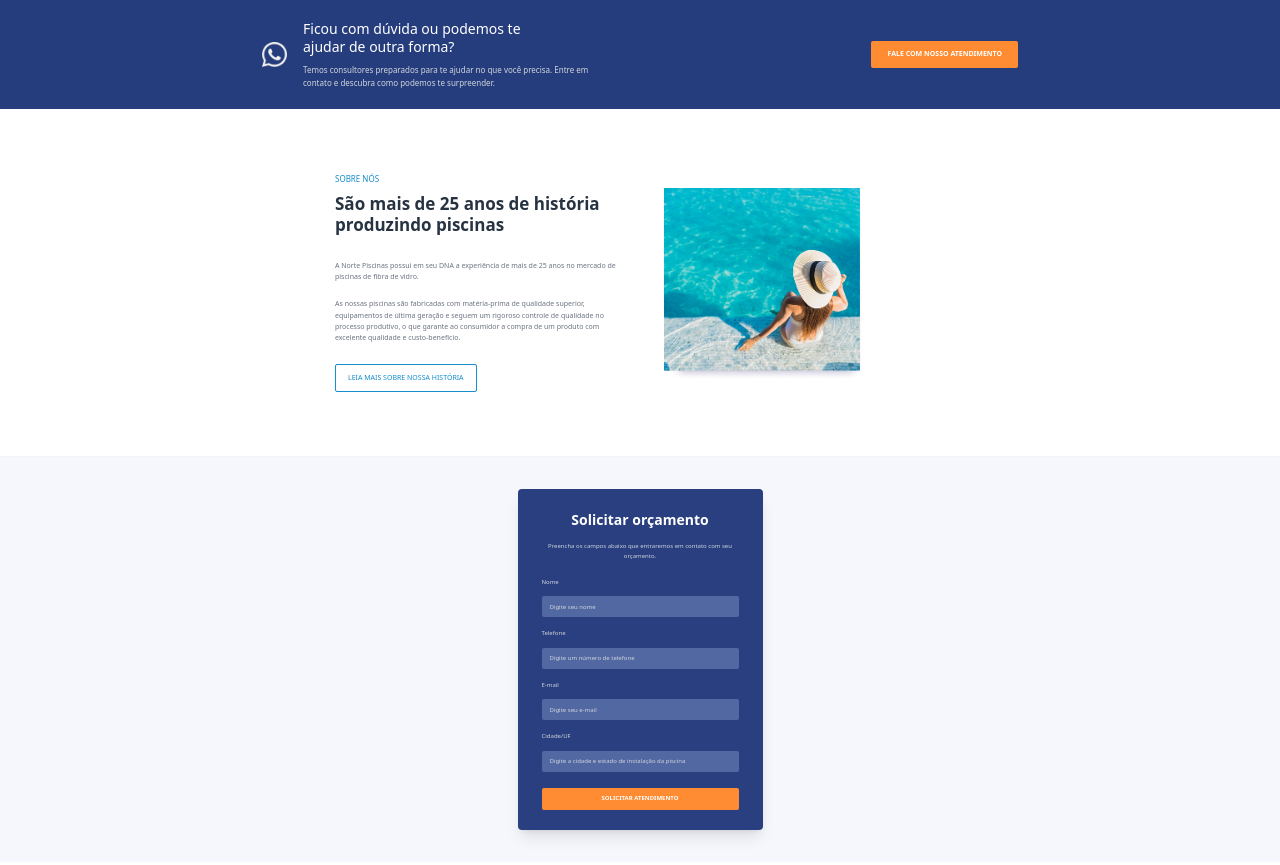
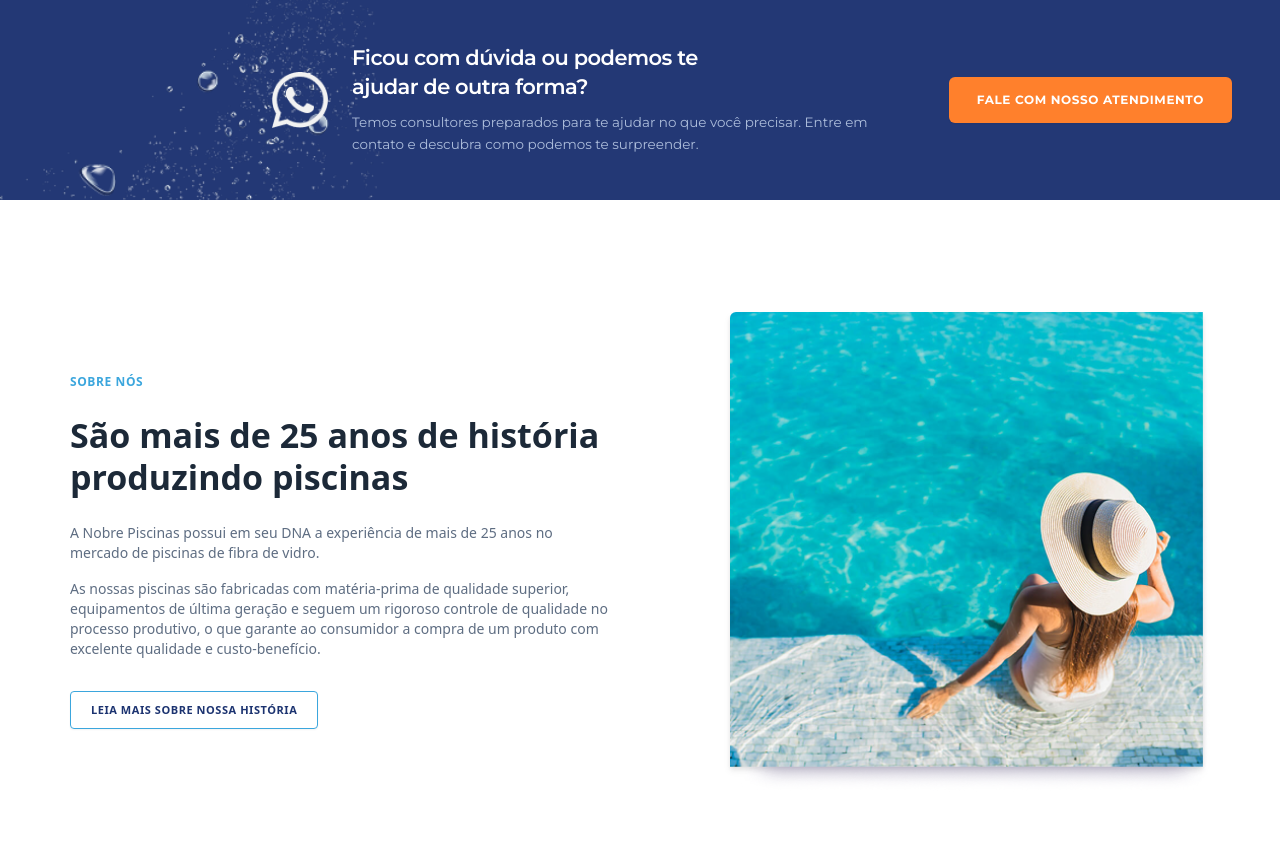
Before and after one commit to lariescolar/winx, a plain HTML site: page index.html in a window 1280 px wide. Shown: the top 865 px of the page. Drawn offline with nearby package versions, Linux system fonts and the light colour scheme.

Commit message:
feat: adiciona seções de suporte, sobre nós e orçamento fiéis ao figma

```diff
--- a/index.html
+++ b/index.html
@@ -12,228 +12,182 @@
   <!-- SEÇÃO: HERO (responsável: integrante B) -->
   <!-- SEÇÃO: CARDS (responsável: integrante C) -->
   <!-- SEÇÃO: FAQ (responsável: integrante D) -->
+    <!-- Importação da fonte Montserrat -->
+    <link rel="preconnect" href="https://fonts.googleapis.com">
+    <link rel="preconnect" href="https://fonts.gstatic.com" crossorigin>
+    <link href="https://fonts.googleapis.com/css2?family=Montserrat:wght@400;500;600;700;800&display=swap" rel="stylesheet">
 
-  <section class="bg-white">
+    <style>
+    .banner-atendimento {
+        font-family: 'Montserrat', sans-serif;
+    }
+    </style>
 
-    <!-- FAIXA AZUL DE ATENDIMENTO -->
-    <div class="bg-[#263d7d] text-white">
-        <div class="max-w-[820px] mx-auto px-8 py-5">
+    <!-- ========================================== -->
+    <!-- BANNER SUPERIOR DE ATENDIMENTO / SUPORTE   -->
+    <!-- ========================================== -->
+    <section class="banner-atendimento relative bg-[#233875] text-white py-9 md:py-11 overflow-hidden w-full">
 
-            <div class="flex items-center justify-between">
-
-                <div class="flex items-center gap-4">
-
-                    <!-- Ícone WhatsApp -->
-                    <div>
-                      <img
-                          src="img/Vector.png"
-                          alt="logo whats"
-                          class="w-[25px] h-[25px] object-cover"
-                     class="text-3xl">
-
-                    </div>
-
-                    <div>
-                        <h3 class="text-[14px] font-medium leading-tight">
-                            Ficou com dúvida ou podemos te<br>
-                            ajudar de outra forma?
-                        </h3>
-
-                        <p class="text-[8px] text-gray-300 mt-2 leading-relaxed">
-                            Temos consultores preparados para te ajudar no que você precisa.
-                            Entre em<br>
-                            contato e descubra como podemos te surpreender.
-                        </p>
-                    </div>
-
-                </div>
-
-                <button
-                    class="bg-[#ff8b32] hover:bg-[#f47d20] text-white
-                           text-[7px] font-semibold px-4 py-2 rounded-[2px]">
-                    FALE COM NOSSO ATENDIMENTO
-                </button>
-
-            </div>
-
-        </div>
+    <!-- Gotas de Água no canto esquerdo (Sem moldura, cobrindo a lateral) -->
+    <div class="absolute left-0 top-0 bottom-0 h-full w-56 sm:w-72 md:w-96 pointer-events-none overflow-hidden select-none">
+        <img
+        src="img/gotas.png"
+        alt="Gotas de água"
+        class="h-full w-full object-cover object-left opacity-90"
+        />
     </div>
 
+    <!-- Container Principal -->
+    <div class="relative z-10 max-w-[1320px] mx-auto px-6 md:px-12 flex flex-col lg:flex-row items-center justify-between gap-8">
 
-    <!-- SOBRE NÓS -->
-    <div class="bg-white">
+        <!-- Lado Esquerdo: Ícone WhatsApp + Bloco de Texto (com recuo para as gotas) -->
+        <div class="flex items-center gap-6 pl-16 sm:pl-32 md:pl-48 lg:pl-56">
 
-        <div class="max-w-[650px] mx-auto px-5 py-16">
+        <!-- Ícone do WhatsApp -->
+        <img
+            src="assets/img/whatsapp.png"
+            alt="WhatsApp"
+            class="w-12 h-12 md:w-14 md:h-14 object-contain shrink-0"
+        />
 
-            <div class="grid grid-cols-2 gap-12 items-center">
+        <!-- Textos com quebra idêntica ao design -->
+        <div>
+            <h3 class="text-lg md:text-[21px] font-semibold text-white leading-snug tracking-tight">
+            Ficou com dúvida ou podemos te<br class="hidden sm:inline" /> ajudar de outra forma?
+            </h3>
 
-                <!-- TEXTO -->
-                <div>
-
-                    <p class="text-[8px] text-[#168dcc] uppercase mb-2">
-                        SOBRE NÓS
-                    </p>
-
-                    <h2 class="text-[17px] leading-tight font-bold text-[#273342]">
-                        São mais de 25 anos de história
-                        produzindo piscinas
-                    </h2>
-
-                    <p class="text-[7px] text-gray-500 leading-relaxed mt-6">
-                        A Norte Piscinas possui em seu DNA a experiência de mais de
-                        25 anos no mercado de piscinas de fibra de vidro.
-                    </p>
-
-                    <p class="text-[7px] text-gray-500 leading-relaxed mt-4">
-                        As nossas piscinas são fabricadas com matéria-prima de
-                        qualidade superior, equipamentos de última geração e seguem
-                        um rigoroso controle de qualidade no processo produtivo,
-                        o que garante ao consumidor a compra de um produto com
-                        excelente qualidade e custo-benefício.
-                    </p>
-
-                    <button
-                        class="mt-5 border border-[#168dcc] text-[#168dcc]
-                               bg-white hover:bg-[#168dcc] hover:text-white
-                               text-[7px] px-3 py-2 rounded-[2px]">
-                        LEIA MAIS SOBRE NOSSA HISTÓRIA
-                    </button>
-
-                </div>
-
-
-                <!-- IMAGEM -->
-                <div>
-                    <img
-                        src="img/image 6.png"
-                        alt="Piscina"
-                        class="w-[200px] h-[190px] object-cover"
-                    >
-                </div>
-
-            </div>
+            <p class="text-xs md:text-[13.5px] text-blue-100/75 font-normal mt-2.5 leading-relaxed">
+            Temos consultores preparados para te ajudar no que você precisar. Entre em<br class="hidden md:inline" /> contato e descubra como podemos te surpreender.
+            </p>
+        </div>
 
         </div>
 
-    </div>
-
-
-    <!-- ÁREA DO FORMULÁRIO -->
-    <div class="bg-[#f5f7fc] border-t border-gray-100">
-
-        <div class="flex justify-center py-8">
-
-            <!-- CARD -->
-            <div
-                class="w-[245px] bg-[#293f80] rounded-[4px]
-                       shadow-lg text-white">
-
-                <div class="px-6 py-5">
-
-                    <h2 class="text-[14px] font-semibold text-center">
-                        Solicitar orçamento
-                    </h2>
-
-                    <p class="text-[6px] text-center text-gray-300 mt-3 leading-relaxed">
-                        Preencha os campos abaixo que entraremos em contato com
-                        seu orçamento.
-                    </p>
-
-
-                    <!-- NOME -->
-                    <div class="mt-4">
-
-                        <label class="block text-[6px] mb-1 text-gray-300">
-                            Nome
-                        </label>
-
-                        <input
-                            type="text"
-                            placeholder="Digite seu nome"
-                            class="w-full h-[21px] px-2 rounded-[2px]
-                                   bg-[#5268a3] border-none outline-none
-                                   text-[6px] text-white
-                                   placeholder:text-gray-300"
-                        >
-
-                    </div>
-
-
-                    <!-- TELEFONE -->
-                    <div class="mt-3">
-
-                        <label class="block text-[6px] mb-1 text-gray-300">
-                            Telefone
-                        </label>
-
-                        <input
-                            type="tel"
-                            placeholder="Digite um número de telefone"
-                            class="w-full h-[21px] px-2 rounded-[2px]
-                                   bg-[#5268a3] border-none outline-none
-                                   text-[6px] text-white
-                                   placeholder:text-gray-300"
-                        >
-
-                    </div>
-
-
-                    <!-- EMAIL -->
-                    <div class="mt-3">
-
-                        <label class="block text-[6px] mb-1 text-gray-300">
-                            E-mail
-                        </label>
-
-                        <input
-                            type="email"
-                            placeholder="Digite seu e-mail"
-                            class="w-full h-[21px] px-2 rounded-[2px]
-                                   bg-[#5268a3] border-none outline-none
-                                   text-[6px] text-white
-                                   placeholder:text-gray-300"
-                        >
-
-                    </div>
-
-
-                    <!-- CIDADE -->
-                    <div class="mt-3">
-
-                        <label class="block text-[6px] mb-1 text-gray-300">
-                            Cidade/UF
-                        </label>
-
-                        <input
-                            type="text"
-                            placeholder="Digite a cidade e estado de instalação da piscina"
-                            class="w-full h-[21px] px-2 rounded-[2px]
-                                   bg-[#5268a3] border-none outline-none
-                                   text-[6px] text-white
-                                   placeholder:text-gray-300"
-                        >
-
-                    </div>
-
-
-                    <!-- BOTÃO -->
-                    <button
-                        class="w-full h-[22px] mt-4
-                               bg-[#ff8b32] hover:bg-[#f47d20]
-                               border-none rounded-[2px]
-                               text-[6px] font-semibold text-white">
-                        SOLICITAR ATENDIMENTO
-                    </button>
-
-                </div>
-
-            </div>
-
+        <!-- Lado Direito: Botão Laranja -->
+        <div class="shrink-0 w-full lg:w-auto text-center lg:text-right">
+        <button class="bg-[#ff802c] hover:bg-[#e46e1e] text-white font-bold text-[11px] md:text-[12px] tracking-wider uppercase px-7 py-3.5 rounded-md transition-colors shadow-sm whitespace-nowrap">
+            Fale com nosso atendimento
+        </button>
         </div>
 
     </div>
+    </section>
 
+    <!-- ========================================== -->
+    <!-- 2. SEÇÃO SOBRE NÓS                         -->
+    <!-- ========================================== -->
+    <section class="py-20 md:py-28 bg-white px-4">
+    <div class="max-w-[1140px] mx-auto grid grid-cols-1 lg:grid-cols-2 gap-12 lg:gap-16 items-center">
+
+        <!-- Coluna de Textos -->
+        <div class="space-y-6">
+        <span class="text-[#3ba6dd] font-bold text-xs tracking-wider uppercase block">
+            Sobre Nós
+        </span>
+
+        <h2 class="text-2xl md:text-[34px] font-extrabold text-[#1c2938] leading-[1.25]">
+            São mais de 25 anos de história produzindo piscinas
+        </h2>
+
+        <div class="space-y-4 text-[#5e6d82] text-xs md:text-sm leading-relaxed font-normal">
+            <p>
+            A Nobre Piscinas possui em seu DNA a experiência de mais de 25 anos no mercado de piscinas de fibra de vidro.
+            </p>
+            <p>
+            As nossas piscinas são fabricadas com matéria-prima de qualidade superior, equipamentos de última geração e seguem um rigoroso controle de qualidade no processo produtivo, o que garante ao consumidor a compra de um produto com excelente qualidade e custo-benefício.
+            </p>
+        </div>
+
+        <div class="pt-2">
+            <!-- Botão: Texto escuro (#1c3370), Borda azul ciano (#3ba6dd) e sombra leve -->
+            <a href="#" class="inline-block border border-[#3ba6dd] text-[#1c3370] hover:bg-[#3ba6dd] hover:text-white font-bold text-[11px] tracking-wider uppercase px-5 py-2.5 rounded-[4px] shadow-sm transition-colors">
+            Leia mais sobre nossa história
+            </a>
+        </div>
+        </div>
+
+        <!-- Imagem: Usa drop-shadow para criar a sombra sem nenhuma caixa/fundo branco -->
+        <div class="flex justify-center lg:justify-end">
+        <img
+            src="img/image 6.png"
+            alt="Mulher na piscina"
+            class="w-full max-w-[480px] aspect-square object-cover rounded-md block p-0 m-0 border-none bg-transparent drop-shadow-md"
+        />
+        </div>
+
+    </div>
+    </section>
+
+  <!-- ========================================== -->
+  <!-- 3. FORMULÁRIO SOLICITAR ORÇAMENTO          -->
+  <!-- ========================================== -->
+  <section class="bg-[#f4f6fb] py-20 md:py-24 px-4">
+    <div class="max-w-[480px] mx-auto">
+
+      <!-- Card Azul do Formulário -->
+      <div class="bg-[#1c3370] text-white shadow-2xl p-8 md:p-10 rounded-xl">
+
+        <div class="text-center mb-8">
+          <h2 class="text-2xl md:text-3xl font-bold mb-2">Solicitar orçamento</h2>
+          <p class="text-xs text-blue-100/80 leading-relaxed max-w-xs mx-auto">
+            Preencha os campos abaixo para continuarmos avançando com no seu orçamento.
+          </p>
+        </div>
+
+        <form class="space-y-4" onsubmit="event.preventDefault();">
+
+          <div>
+            <label class="block text-xs font-medium text-white mb-1">Nome</label>
+            <input
+              type="text"
+              placeholder="Digite seu nome"
+              class="w-full bg-[#374d8a] text-white placeholder:text-blue-200/50 border-none rounded px-4 py-3 text-xs focus:outline-none focus:ring-2 focus:ring-[#2b96d1]"
+            />
+          </div>
+
+          <div>
+            <label class="block text-xs font-medium text-white mb-1">Telefone</label>
+            <input
+              type="tel"
+              placeholder="Digite um número de telefone"
+              class="w-full bg-[#374d8a] text-white placeholder:text-blue-200/50 border-none rounded px-4 py-3 text-xs focus:outline-none focus:ring-2 focus:ring-[#2b96d1]"
+            />
+          </div>
+
+          <div>
+            <label class="block text-xs font-medium text-white mb-1">E-mail</label>
+            <input
+              type="email"
+              placeholder="Digite seu e-mail"
+              class="w-full bg-[#374d8a] text-white placeholder:text-blue-200/50 border-none rounded px-4 py-3 text-xs focus:outline-none focus:ring-2 focus:ring-[#2b96d1]"
+            />
+          </div>
+
+          <div>
+            <label class="block text-xs font-medium text-white mb-1">Cidade/UF</label>
+            <input
+              type="text"
+              placeholder="Digite a cidade e estado de instalação da piscina"
+              class="w-full bg-[#374d8a] text-white placeholder:text-blue-200/50 border-none rounded px-4 py-3 text-xs focus:outline-none focus:ring-2 focus:ring-[#2b96d1]"
+            />
+          </div>
+
+          <div class="pt-3">
+            <button
+              type="submit"
+              class="w-full bg-[#ff7a29] hover:bg-[#e06518] text-white font-bold text-xs uppercase tracking-wider py-3.5 rounded transition-colors shadow-md">
+              Solicitar atendimento
+            </button>
+          </div>
+
+        </form>
+
+      </div>
+
+    </div>
   </section>
+
+</div>
   <!-- SEÇÃO: FOOTER (responsável: integrante E) -->
 </body>
 </html>
```
Also changed, not shown: assets/img/whatsapp.png (added), img/gotas.png (added), img/whatsapp.png (renamed from img/Vector.png).
